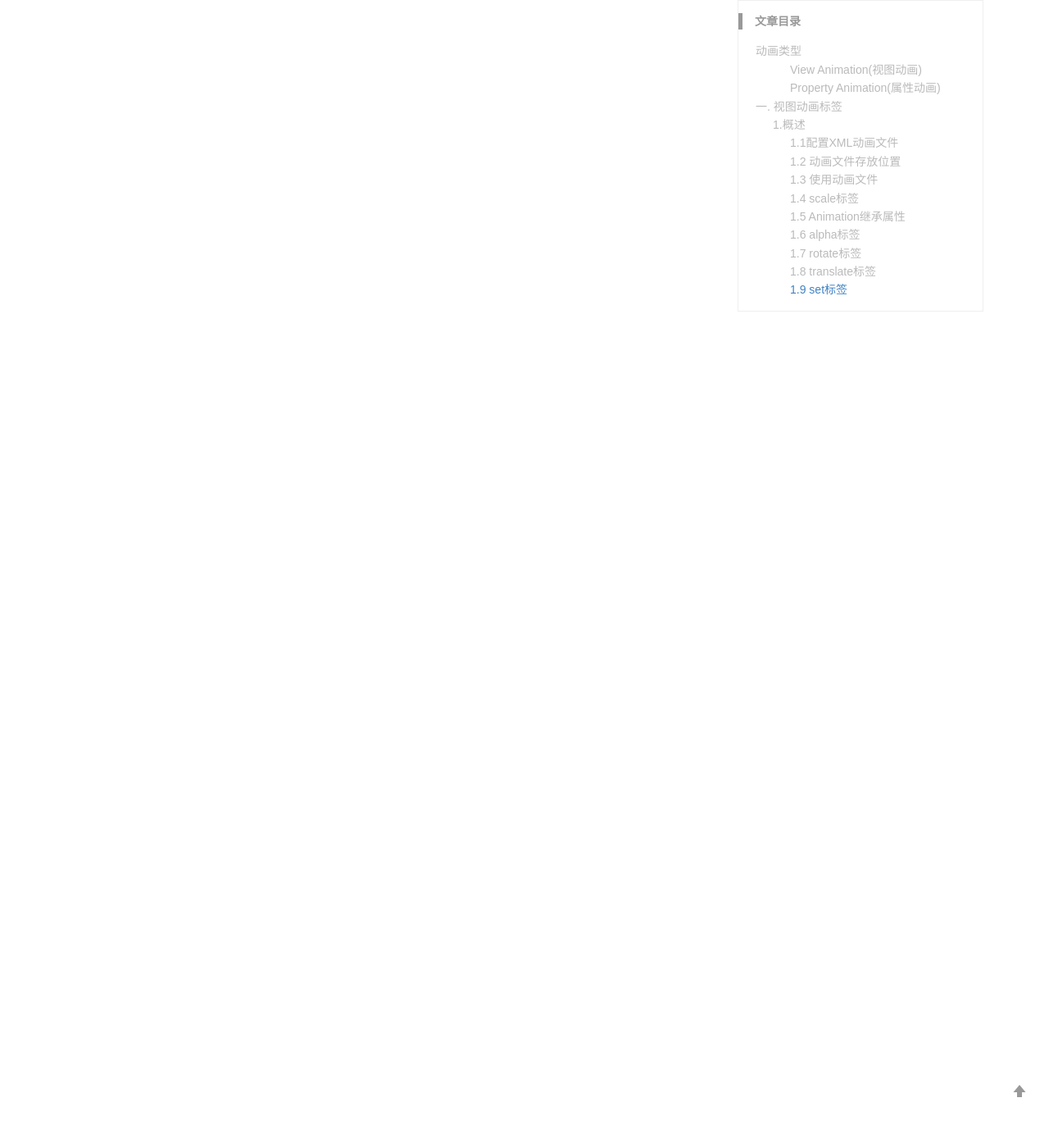
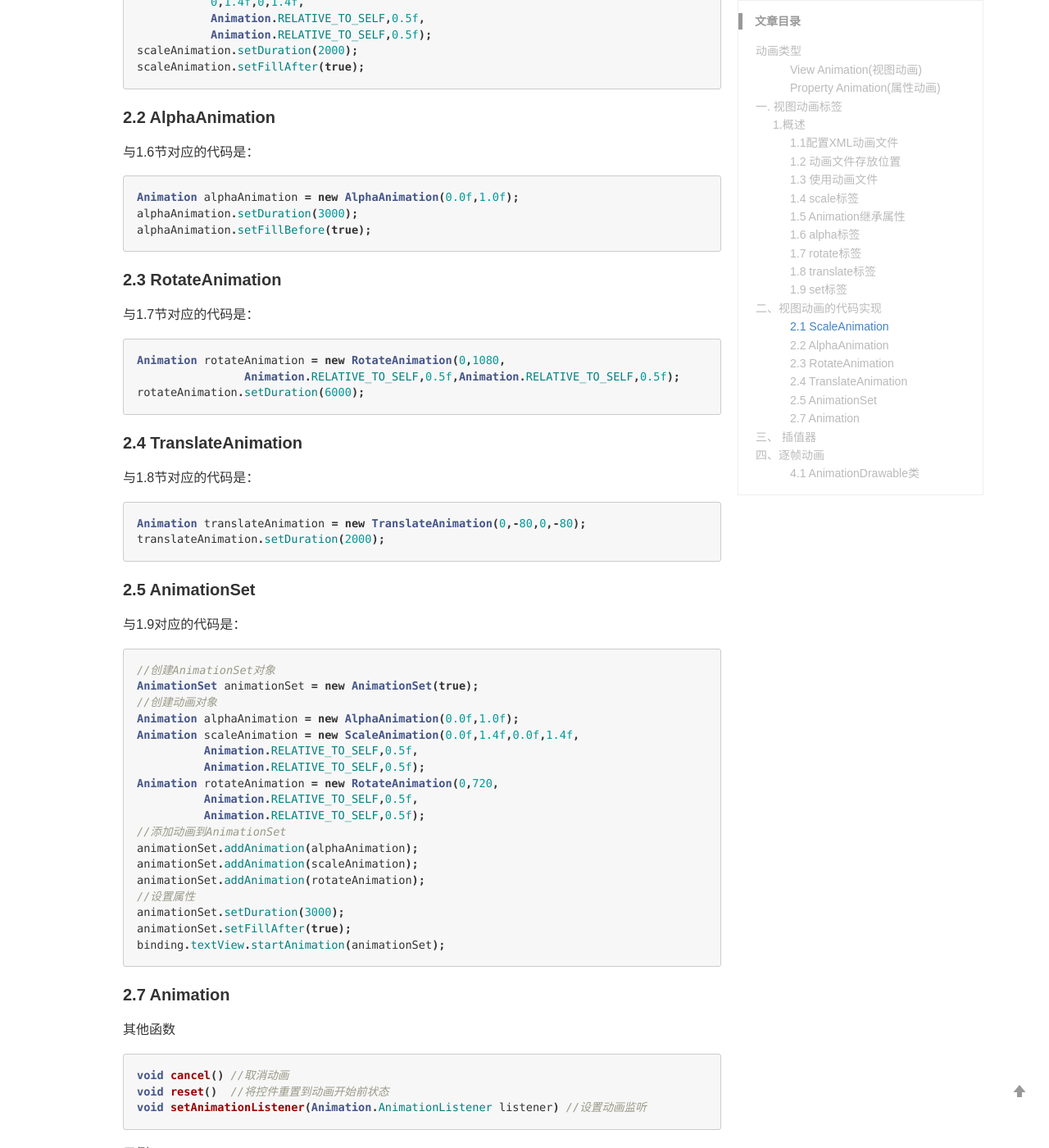
Before and after one commit to winstone-su/winstone-su.github.io.bac, a Jekyll site: the page built from _posts/2022-05-07-自定义View(二)视图动画.md, in a window 1280 px wide and 1400 px high, scrolled down 5171 px. Shown: the whole window at 82% size. Built offline with Jekyll 4.4.1, drawn with Linux system fonts in a browser that asks for light colours; comment, search, counter and statistics services are not loaded; some of the changed text lies outside the part shown.

Commit message:
Update 2022-05-07-自定义View(二)视图动画.md

````diff
--- a/_posts/2022-05-07-自定义View(二)视图动画.md
+++ b/_posts/2022-05-07-自定义View(二)视图动画.md
@@ -81,6 +81,21 @@ textView.startAnimation(animation);
 * `android:pivotX`：缩放起始点X轴坐标，可以是数值、百分数、百分数p 三种样式，如50、50% 、50%p 。如果是数值， 表示在当前视图的左上角 ，即原点处加 50px，作为缩放起始点X轴坐标；如果是 50% 则表示在当前控件的左上角加上自己宽度的50%作为缩放起点X轴坐标；如果是50%p，则表示在当前父控件的左上角加上父控件宽度的50%作为缩放起始点X轴坐标。
 * `android:pivotY`：缩放起始点X轴坐标，取值及含义与 android:pivotX相同。
 
+```xml
+<?xml version="1.0" encoding="utf-8"?>
+<scale xmlns:android="http://schemas.android.com/apk/res/android"
+    android:fromXScale="0.0"
+    android:toXScale="1.4"
+    android:fromYScale="0.0"
+    android:toYScale="1.4"
+    android:pivotX="50%"
+    android:pivotY="50%"
+    android:fillAfter="true"
+    android:duration="2000"/>
+```
+
+
+
 #### 1.5 Animation继承属性
 
 所有的动画都继承`Animation`类
@@ -154,6 +169,207 @@ textView.startAnimation(animation);
 
 #### 1.8 translate标签
 
+`translate`标签用于实现画面变换位置移动动画效果。属性：
+
+* `android:fromXDelta`:起始点X轴坐标，可以是是数值、百分数、百分数p 三种样式。
+* `android:fromYDelta`:起始点Y轴坐标
+* `android:toXDelta`:终点X轴坐标
+* `android:toYDelta`:终点Y轴坐标
+
+```xml
+<set xmlns:android="http://schemas.android.com/apk/res/android"
+    android:fillAfter="true">
+    <!--控件从点(0,0)移动到(-80,-80)-->
+    <translate
+        android:duration="2000"
+        android:fromXDelta="0"
+        android:fromYDelta="0"
+        android:toXDelta="-80"
+        android:toYDelta="-80" />
+</set>
+```
+
 #### 1.9 set标签
 
+```xml
+<?xml version="1.0" encoding="utf-8"?>
+<set xmlns:android="http://schemas.android.com/apk/res/android"
+    android:duration="3000"
+    android:fillAfter="true">
+    <alpha
+        android:fromAlpha="0.0"
+        android:toAlpha="1.0" />
+    <scale
+        android:fromXScale="0.0"
+        android:fromYScale="0.0"
+        android:pivotX="50%"
+        android:pivotY="50%"
+        android:toXScale="1.4"
+        android:toYScale="1.4" />
+    <rotate
+        android:fromDegrees="0"
+        android:pivotX="50%"
+        android:pivotY="50%"
+        android:toDegrees="720" />
+</set>
+```
+
+控件完成了从小到大，旋转出场，透明度从0到1的组合效果。
+
 ***注意：在 set 标签中设直 repeateCount 属性是无效的，必须对每个动画单独设直才有作用***
+
+## 二、视图动画的代码实现
+
+标签与所对应的类如下所示
+
+| scale     | ScaleAnimation     |
+| --------- | ------------------ |
+| alpha     | AlphaAnimation     |
+| rotate    | RotateAnimation    |
+| translate | TranslateAnimation |
+| set       | AnimationSet       |
+
+#### 2.1 ScaleAnimation
+
+与1.4节XML对应的代码是：
+
+```java
+Animation scaleAnimation = new ScaleAnimation(
+           0,1.4f,0,1.4f,
+           Animation.RELATIVE_TO_SELF,0.5f,
+           Animation.RELATIVE_TO_SELF,0.5f);
+scaleAnimation.setDuration(2000);
+scaleAnimation.setFillAfter(true);
+```
+
+#### 2.2 AlphaAnimation
+
+与1.6节对应的代码是：
+
+```java
+Animation alphaAnimation = new AlphaAnimation(0.0f,1.0f);
+alphaAnimation.setDuration(3000);
+alphaAnimation.setFillBefore(true);
+```
+
+#### 2.3 RotateAnimation
+
+与1.7节对应的代码是：
+
+```java
+Animation rotateAnimation = new RotateAnimation(0,1080,
+                Animation.RELATIVE_TO_SELF,0.5f,Animation.RELATIVE_TO_SELF,0.5f);
+rotateAnimation.setDuration(6000);
+```
+
+#### 2.4 TranslateAnimation
+
+与1.8节对应的代码是：
+
+```java
+Animation translateAnimation = new TranslateAnimation(0,-80,0,-80);
+translateAnimation.setDuration(2000);
+```
+
+#### 2.5 AnimationSet
+
+与1.9对应的代码是：
+
+```java
+//创建AnimationSet对象
+AnimationSet animationSet = new AnimationSet(true);
+//创建动画对象
+Animation alphaAnimation = new AlphaAnimation(0.0f,1.0f);
+Animation scaleAnimation = new ScaleAnimation(0.0f,1.4f,0.0f,1.4f,
+          Animation.RELATIVE_TO_SELF,0.5f,
+          Animation.RELATIVE_TO_SELF,0.5f);
+Animation rotateAnimation = new RotateAnimation(0,720,
+          Animation.RELATIVE_TO_SELF,0.5f,
+          Animation.RELATIVE_TO_SELF,0.5f);
+//添加动画到AnimationSet
+animationSet.addAnimation(alphaAnimation);
+animationSet.addAnimation(scaleAnimation);
+animationSet.addAnimation(rotateAnimation);
+//设置属性
+animationSet.setDuration(3000);
+animationSet.setFillAfter(true);
+binding.textView.startAnimation(animationSet);
+```
+
+#### 2.7 Animation
+
+其他函数
+
+```java
+void cancel() //取消动画
+void reset()  //将控件重置到动画开始前状态
+void setAnimationListener(Animation.AnimationListener listener) //设置动画监听
+```
+
+示例：
+
+```java
+animationSet.setAnimationListener(new Animation.AnimationListener() {
+            @Override
+            public void onAnimationStart(Animation animation) {
+            }
+
+            @Override
+            public void onAnimationEnd(Animation animation) {
+                animationSet.reset();
+                showTranslateAnimation(); //展示移动动画 2.4节
+            }
+            @Override
+            public void onAnimationRepeat(Animation animation) {
+
+            }
+        });
+```
+
+## 三、 插值器
+
+
+
+
+
+## 四、逐帧动画
+
+示例：
+
+在`res/Drawable`文件下新建动画文件:
+
+```xml
+<?xml version="1.0" encoding="utf-8"?>
+<animation-list xmlns:android="http://schemas.android.com/apk/res/android"
+    android:oneshot="false">
+    <item
+        android:drawable="@drawable/a1"
+        android:duration="80" />
+    <item
+        android:drawable="@drawable/a2"
+        android:duration="80" />
+    <item
+        android:drawable="@drawable/a3"
+        android:duration="80" />
+</animation-list>
+```
+
+在代码中使用：
+
+```java
+AnimationDrawable animationDrawable = (AnimationDrawable) imageView.getBackground();
+animationDrawable.start();
+```
+
+**android:oneshot 如果是false，表示无限循环，true表示只展示一次**
+
+#### 4.1 AnimationDrawable类
+
+在Android中，逐帧动画需要得到AnimationDrawable类的支持，它位于`android.graphics.drawable`包下，是`Drawable`的间接子类。它主要用来创建一个逐帧动画，并且可以对帧进行拉伸，把它设置为View的背景。
+
+AnimationDrawable的常用函数：
+
+```java
+void start() //开始播放逐帧动画
+void stop() //停止播放逐帧动画
+```
````
